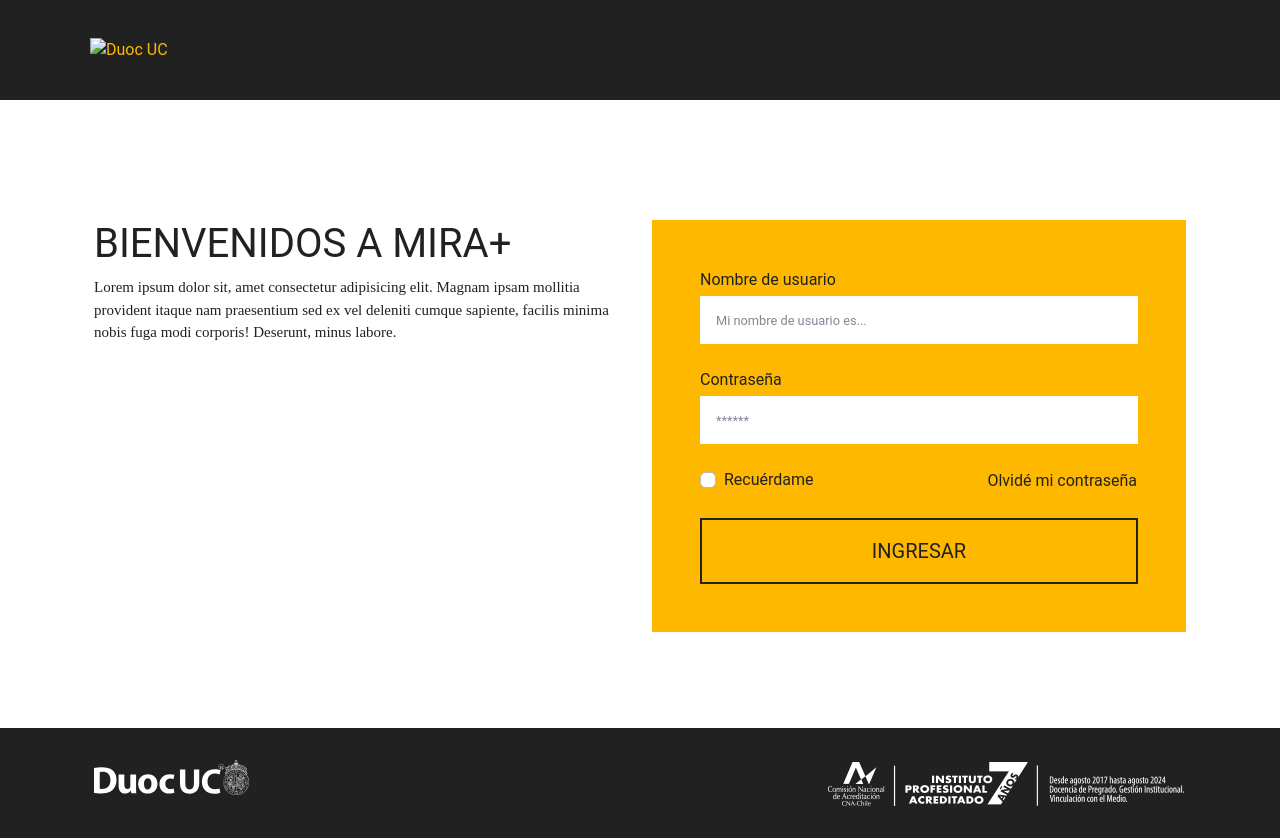
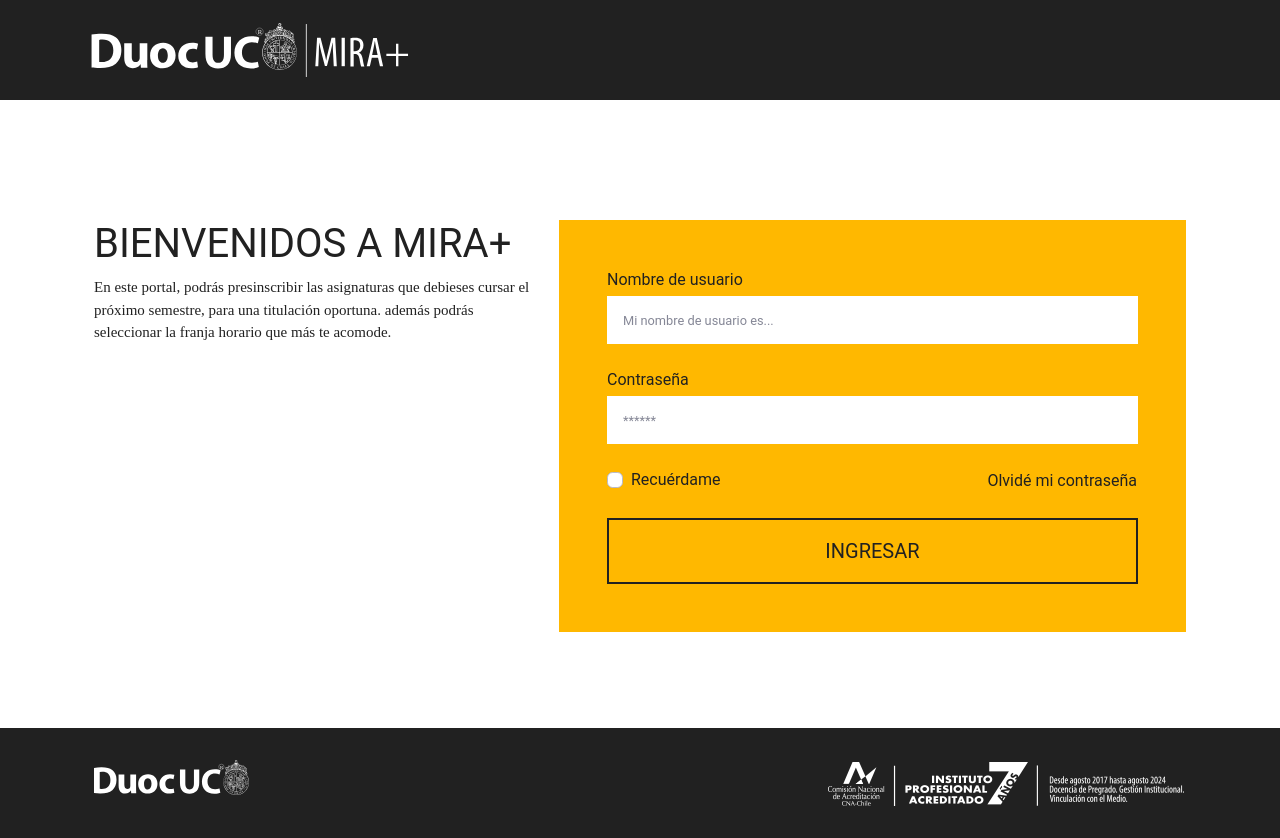
Before and after one commit to pochitax/front-miramas, a website with bundled scripts: page front/login.html in a window 1280 px wide. Built offline with nearby package versions, Linux system fonts and the light colour scheme.

Commit message:
ajustes de login

```diff
--- a/front/login.html
+++ b/front/login.html
@@ -36,15 +36,9 @@
                     <div class="row w-100">
                         <div class="col-md-6 pl-4 d-flex align-items-center">
                             <!-- Logo -->
-                            <a class="header-logo pl-2" href="https://www.duoc.cl/" target="_blank">
-                                <img role="img" src="img/logo/logo.svg" alt="Duoc UC">
+                            <a class="header-logo pl-0 pl-sm-2" href="https://www.duoc.cl/" target="_blank">
+                                <img role="img" src="img/logo/logo.svg" alt="Miramás Duoc UC">
                             </a>
-                        </div>
-                        <div class="col-md-6 d-flex justify-content-end">
-                            <!-- Sidebar Toggle (Topbar) -->
-                            <button id="sidebarToggleTop" class="btn btn-link d-md-none rounded-circle mr-3">
-                                <i class="fa fa-bars"></i>
-                            </button>
                         </div>
                     </div>
                 </div>
@@ -55,12 +49,14 @@
             <div id="content">
 
                 <div class="container">
-                    <div class="row my-5 py-5">
-                        <div class="col-lg-6">
+                    <div class="row my-2 py-2 my-lg-5 py-lg-5">
+                        <div class="col-lg-5">
                             <h1 class="text-uppercase text-black">Bienvenidos a Mira+</h1>
-                            <p>Lorem ipsum dolor sit, amet consectetur adipisicing elit. Magnam ipsam mollitia provident itaque nam praesentium sed ex vel deleniti cumque sapiente, facilis minima nobis fuga modi corporis! Deserunt, minus labore.</p>
+                            <p>
+                                En este portal, podrás presinscribir las asignaturas que debieses cursar el próximo semestre, para una titulación oportuna. además podrás seleccionar la franja horario que más te acomode.
+                            </p>
                         </div>
-                        <div class="col-lg-6">
+                        <div class="col-lg-7">
                             <form class="user bg-primary p-5">
                                 <div class="form-group mb-4">
                                     <label class="text-black mb-1" for="inputUserName">Nombre de usuario</label>
--- a/front/scss/_general.scss
+++ b/front/scss/_general.scss
@@ -61,7 +61,7 @@
 
 .header-logo {
     img {
-        width: 220px;
+        width: 320px;
     }
 }
 
@@ -743,4 +743,7 @@
     .pasos {
         font-size: 18px;
     }
+    .topbar {
+        height: 60px;
+    }
 }
```
Also changed, not shown: front/css/miramas.css, front/css/miramas.min.css, front/css/sb-admin-2.css, front/css/sb-admin-2.min.css, front/img/logo/logo.svg (added).
